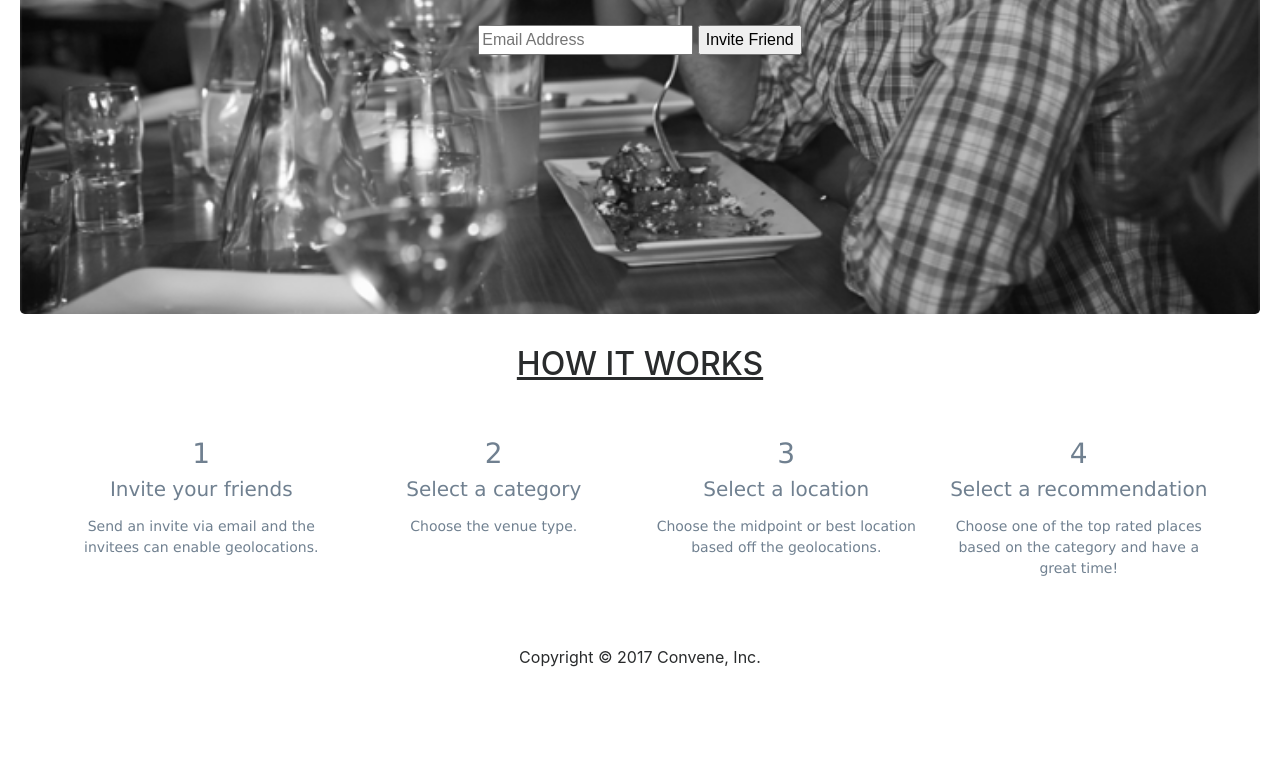
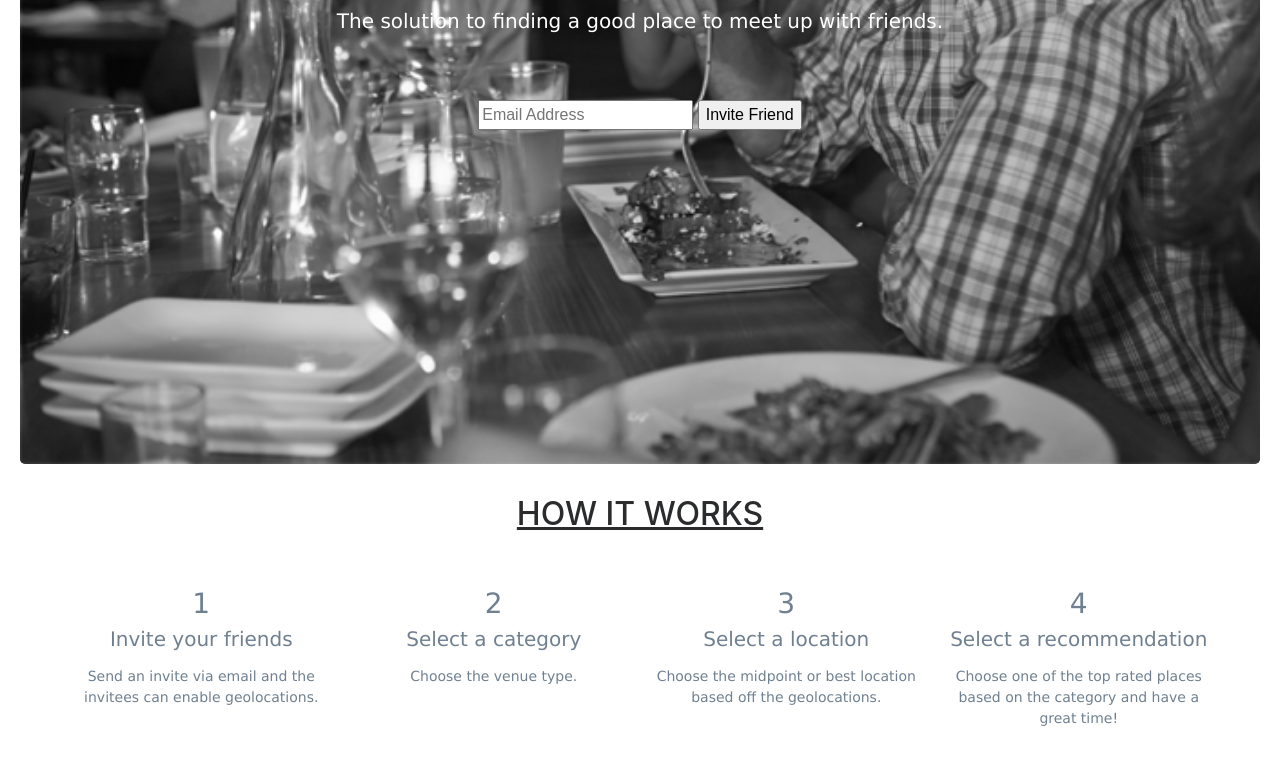
Before and after one commit to lavinnakimberly/Project-1, a plain HTML site: page index.html in a window 1280 px wide. Shown: the part 420-1196 px from the top of the page. Before the commit the page ends 1109 px from the top, so only its background shows below. Drawn offline with nearby package versions, Linux system fonts and the light colour scheme; some packages are replaced by stand-ins of ours; no server answers; a script that the page names is missing.

Commit message:
jumbotron food

```diff
--- a/assets/css/style.css
+++ b/assets/css/style.css
@@ -47,8 +47,8 @@ p {
 }
 
 .jumbotron .container {
-	padding-top: 175px;
-	padding-bottom: 175px;
+	padding-top: 250px;
+	padding-bottom: 250px;
 	text-align: center;
 }
 
```
